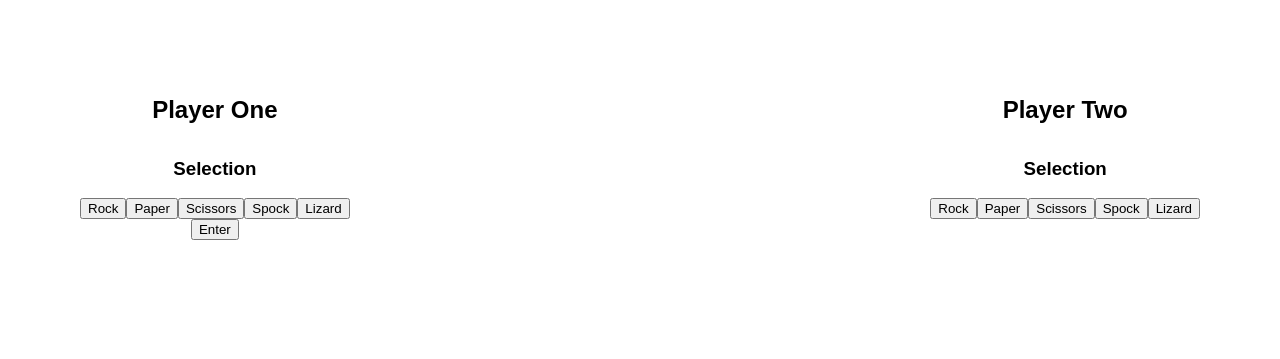
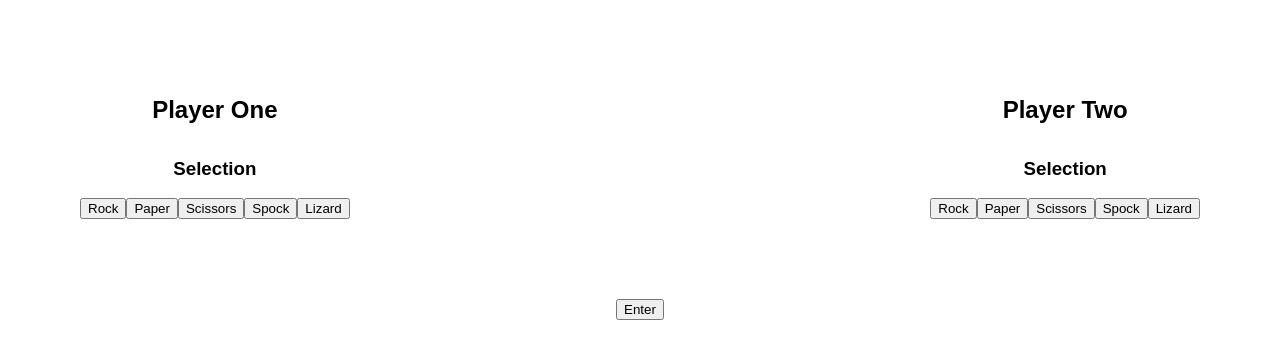
Before and after one commit to Natejjp/roshambo-js, a plain HTML site: page public/index.html in a window 1280 px wide. Shown: the part 77-436 px from the top of the page. Drawn offline with Linux system fonts and the light colour scheme.

Commit message:
Centered Enter Button

```diff
--- a/public/index.html
+++ b/public/index.html
@@ -20,7 +20,6 @@
           <button class="spockOne">Spock</button>
           <button class="lizardOne">Lizard</button>
         </article>
-        <button class="buttonOne">Enter</button>
       </section>
       <section class=".playerTwo">
         <h2>Player Two</h2>
@@ -35,5 +34,8 @@
       </section>
     </main>
   </body>
+  <div>
+    <button class="buttonOne">Enter</button>
+  </div>
   <script src="/main.js" charset="utf-8"></script>
 </html>
--- a/public/screen.css
+++ b/public/screen.css
@@ -32,6 +32,6 @@ article {
   justify-content: space-between;
 }
 
-button {
-  cursor: pointer;
+div {
+  text-align: center;
 }
```
